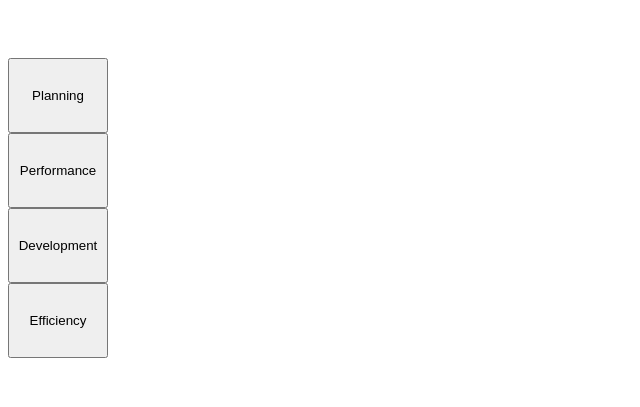
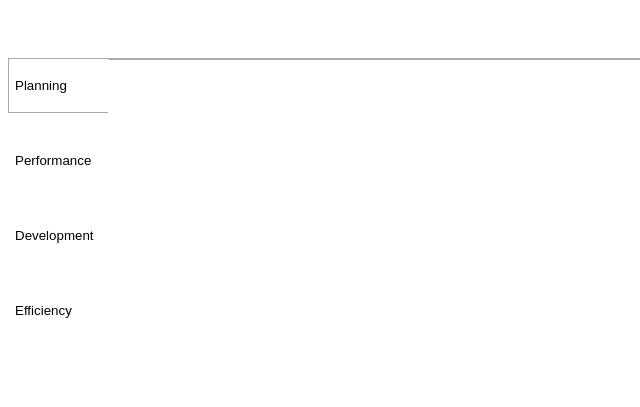
Before and after one commit to san-ja/san-ja.github.io, a PHP site: page / in a window 1280 px wide. Shown: the top 407 px of the page, without its empty margins (0-640 px from the left). Run offline with PHP 8.4, Linux system fonts and the light colour scheme; some libraries are stand-ins or nearby versions.

Commit message:
update CHARTS

```diff
--- a/chartstyle.css
+++ b/chartstyle.css
@@ -9,8 +9,8 @@
 	left:0;
 }
 .container {
-	width:500px;
-	height:300px;
+	width:900px;
+	height:400px;
 	display:inline-block;
 
 }
@@ -29,6 +29,7 @@
 
 .nav-column {
 	width:100px;
+	maring-right:50px;
 	display:inline-flex;
 	flex-flow:column;
 	height:300px;
@@ -38,11 +39,12 @@
 
 .mode-button {
 	flex-grow:1;
+	margin-bottom:20px;
 }
 
 .nav-row {
-	padding-left:100px;
-	/*width:400px;*/
+	padding-left:150px;
+	width:750px;
 	position:relative;
 	top:0px;
 	height:50px;
@@ -54,5 +56,49 @@
 	height:100%;
 	position:relative;
 	top:0px;
-	width:400px;
+	width:750px;
+	border-color:#AAAAAA;
+	border-style:solid;
+	border-width:thin;
+	border-radius: 2px;
+
 }
+
+.chart-button {
+	margin-right:15px;
+	padding:10px;
+	border-radius:22px;
+	background-color:transparent;
+	border-color:transparent;
+
+}
+
+.chart-button:hover {
+	font-weight:600;
+
+}
+
+.ctActive {
+	font-weight:600;
+}
+
+.mode-button {
+	background-color:transparent;
+	border-color:transparent;
+	border-width:thin;
+	border-style:solid;
+	text-align:left;
+
+}
+
+.mode-button:hover {
+	border-style:dotted;
+	border-right-style:none;
+	border-color:#AAAAAA;
+}
+
+.active {
+	border-style:solid;
+	border-right-style:none;
+	border-color:#AAAAAA;
+}
--- a/index.html
+++ b/index.html
@@ -16,6 +16,15 @@
 			x[i].style.display = "none";
 		  }
 	  	  document.getElementById(chartName).style.display = "block";
+	}
+
+		function activateChartButton(button){
+		  var i;
+	  	  var x = document.getElementsByClassName("chart-button");
+		  for (i = 0; i < x.length; i++) {
+			x[i].style.fontWeight = "600";
+		  }
+	  	  document.getElementById(button).style.fontWeight = "600";
 	}
 
       // Load the Visualization API and the piechart package.
@@ -46,8 +55,8 @@
 
       // Set chart options
       var options = {'title':'Crew Changes',
-                     'width':400,
-                     'height':300};
+                     'width':600,
+                     'height':320};
 
       // Instantiate and draw our chart, passing in some options.
       var chart = new google.visualization.ColumnChart(document.getElementById('crew-changes'));
@@ -69,8 +78,8 @@
 
       // Set chart options
       var options = {'title':'Missed Relieves',
-                     'width':400,
-                     'height':300};
+                     'width':600,
+                     'height':320};
 
       // Instantiate and draw our chart, passing in some options.
       var chart = new google.visualization.ColumnChart(document.getElementById('missed-relieves'));
@@ -93,8 +102,8 @@
 
       // Set chart options
       var options = {'title':'Officer Experience',
-                     'width':400,
-                     'height':300};
+                     'width':600,
+                     'height':320};
 
       // Instantiate and draw our chart, passing in some options.
       var chart = new google.visualization.ColumnChart(document.getElementById('officer-experience'));
@@ -116,8 +125,8 @@
 
       // Set chart options
       var options = {'title':'Retention',
-                     'width':400,
-                     'height':300};
+                     'width':600,
+                     'height':320};
 
       // Instantiate and draw our chart, passing in some options.
       var chart = new google.visualization.ColumnChart(document.getElementById('retention'));
@@ -148,7 +157,7 @@
 
 			<div class="nav-row">
 				<div id="planning" class="category" style="display:none;">
-					<button class="chart-button" onclick="openChart('crew-changes')">Crew Changes</button>
+					<button class="chart-button" onclick="openChart('crew-changes')" onclick="activateChartButton('crew-changes')">Crew Changes</button>
 					<button class="chart-button" onclick="openChart('missed-relieves')">Missed Relieves</button>
 					<button class="chart-button" onclick="openChart('officer-experience')">Officer Experience</button>
 				</div>
@@ -174,7 +183,7 @@
 
 			<div class="nav-charts">
 				<div class="nav-column">
-					<button class="mode-button" onclick="openCategory('planning')">Planning</button>
+					<button class="mode-button active" onclick="openCategory('planning')">Planning</button>
 					<button class="mode-button" onclick="openCategory('performance')">Performance</button>
 					<button class="mode-button" onclick="openCategory('development')">Development</button>
 					<button class="mode-button" onclick="openCategory('efficiency')">Efficiency</button>
```
